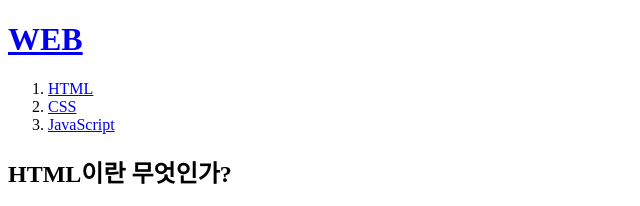
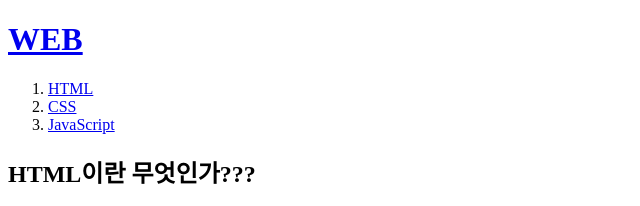
Before and after one commit to TProgramer/web1, a plain HTML site: page 1.html in a window 1280 px wide. Shown: the top 206 px of the page, 0-640 px from the left. Drawn offline with Linux system fonts and the light colour scheme.

Commit message:
Update 1.html
sc

```diff
--- a/1.html
+++ b/1.html
@@ -12,7 +12,7 @@
       <li><a href="3.html">JavaScript</a></li>
     </ol>
 
-    <h2>HTML이란 무엇인가?</h2>
+    <h2>HTML이란 무엇인가???</h2>
 
     <ul>
       <li>test1</li>
```
